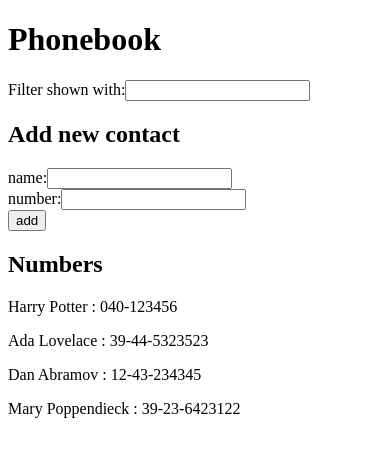
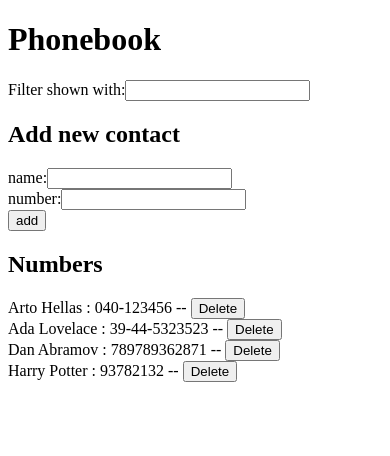
Before and after one commit to pipiolus/Part2, a React (Vite) app in the folder phonebook/: page / in a window 390 px wide. Shown: the top 456 px of the page. Built offline with nearby package versions, Linux system fonts and the light colour scheme; data requests are answered from the project's data file.

Commit message:
Done exercises from 2.12 to 2.15 included (phonebook step7 to step10)

```diff
--- a/phonebook/db.json
+++ b/phonebook/db.json
@@ -1,6 +1,7 @@
 {
   "persons": [
-        { "name": "Harry Potter",
+    {
+      "name": "Arto Hellas",
       "number": "040-123456",
       "id": 1
     },
@@ -9,13 +10,14 @@
       "number": "39-44-5323523",
       "id": 2
     },
-        { "name": "Dan Abramov",
-        "number": "12-43-234345",
+    {
+      "name": "Dan Abramov",
+      "number": "789789362871",
       "id": 3
     },
     {
-          "name": "Mary Poppendieck",
-          "number": "39-23-6423122",
+      "name": "Harry Potter",
+      "number": "93782132",
       "id": 4
     }
   ]
--- a/phonebook/src/App.jsx
+++ b/phonebook/src/App.jsx
@@ -2,7 +2,7 @@ import { useState, useEffect } from "react";
 import Person from "./components/Person";
 import PersonForm from "./components/PersonForm";
 import Filter from "./components/Filter";
-import axios from "axios";
+import personService from "./services/persons";
 
 function App() {
   const [persons, setPersons] = useState([]);
@@ -11,40 +11,57 @@ function App() {
   const [filter, setFilter] = useState("");
 
   useEffect(() => {
-    axios
-      .get("http://localhost:3001/persons")
-      .then((response) => {
-        setPersons(response.data);
-      });
+    personService
+      .getAllPersons()
+      .then((initialPersons) => setPersons(initialPersons));
   }, []);
 
   const addPerson = (e) => {
     e.preventDefault();
+
     const newPerson = {
       name: newName,
       number: newNumber,
-      id: persons.length + 1,
     };
 
-    if (checkIfPersonExist(persons, newPerson)) {
-      window.alert(
-        `${newName} is already added in your phonebook`
-      );
-      setNewName("");
-      setNewNumber("");
-      return;
+    if (
+      personService.checkIfPersonExist(persons, newPerson)
+    ) {
+      if (
+        window.confirm(
+          `${newName} is already added in your notebook. Replace old number with a new one?`
+        )
+      ) {
+        const id = persons.find(
+          (person) => person.name === newName
+        ).id;
+        const person = persons.find(
+          (person) => person.id === id
+        );
+        const changedPerson = {
+          ...person,
+          number: newNumber,
+        };
+
+        personService
+          .updateNumber(id, changedPerson)
+          .then((returnedPerson) => {
+            setPersons(
+              persons.map((p) =>
+                p.id !== id ? p : returnedPerson
+              )
+            );
+          });
+      }
+    } else {
+      personService
+        .createPerson(newPerson)
+        .then((returnedPerson) => {
+          setPersons(persons.concat(returnedPerson));
+          setNewName("");
+          setNewNumber("");
+        });
     }
-    setPersons(persons.concat(newPerson));
-    setNewName("");
-    setNewNumber("");
-  };
-
-  const checkIfPersonExist = (arr, obj) => {
-    return arr.some(
-      (person) =>
-        JSON.stringify(person.name) ===
-        JSON.stringify(obj.name)
-    );
   };
 
   const handleNameChange = (e) =>
@@ -55,6 +72,19 @@ function App() {
 
   const handleFilterChange = (e) =>
     setFilter(e.target.value);
+
+  const handleDeletePerson = (id, person) => {
+    if (
+      window.confirm(
+        `Delete "${person}" from your contacts?`
+      )
+    ) {
+      personService.deletePerson(id);
+      setPersons(
+        persons.filter((person) => person.id !== id)
+      );
+    }
+  };
 
   const filteredPersons = persons.filter((person) =>
     person.name.toLowerCase().match(filter.toLowerCase())
@@ -78,7 +108,13 @@ function App() {
       <div>
         <h2>Numbers</h2>
         {filteredPersons.map((person) => (
-          <Person key={person.id} person={person} />
+          <Person
+            key={person.id}
+            person={person}
+            handleDelete={() =>
+              handleDeletePerson(person.id, person.name)
+            }
+          />
         ))}
       </div>
     </div>
--- a/phonebook/src/components/Person.jsx
+++ b/phonebook/src/components/Person.jsx
@@ -1,8 +1,9 @@
-const Person = ({ person }) => {
+const Person = ({ person, handleDelete }) => {
   return (
-    <p>
-      {person.name} : {person.number}
-    </p>
+    <div>
+      {person.name} : {person.number} {" -- "}
+      <button onClick={handleDelete}>Delete</button>
+    </div>
   );
 };
 
--- /dev/null
+++ b/phonebook/src/services/persons.js
@@ -0,0 +1,37 @@
+import axios from "axios";
+const baseUrl = "http://localhost:3001/persons";
+
+const getAllPersons = () => {
+  const request = axios.get(baseUrl);
+  return request.then((response) => response.data);
+};
+
+const createPerson = (newObj) => {
+  const request = axios.post(baseUrl, newObj);
+  return request.then((response) => response.data);
+};
+
+const deletePerson = (id) => {
+  axios.delete(`${baseUrl}/${id}`);
+};
+
+const updateNumber = (id, newObj) => {
+  const request = axios.put(`${baseUrl}/${id}`, newObj);
+  return request.then((response) => response.data);
+};
+
+const checkIfPersonExist = (arr, obj) => {
+  return arr.some(
+    (person) =>
+      JSON.stringify(person.name) ===
+      JSON.stringify(obj.name)
+  );
+};
+
+export default {
+  getAllPersons,
+  createPerson,
+  deletePerson,
+  updateNumber,
+  checkIfPersonExist,
+};
```
Also changed, not shown: 1 other file (tests, documents, lock files or other folders). Lines whose indentation alone changed are shown as unchanged.
